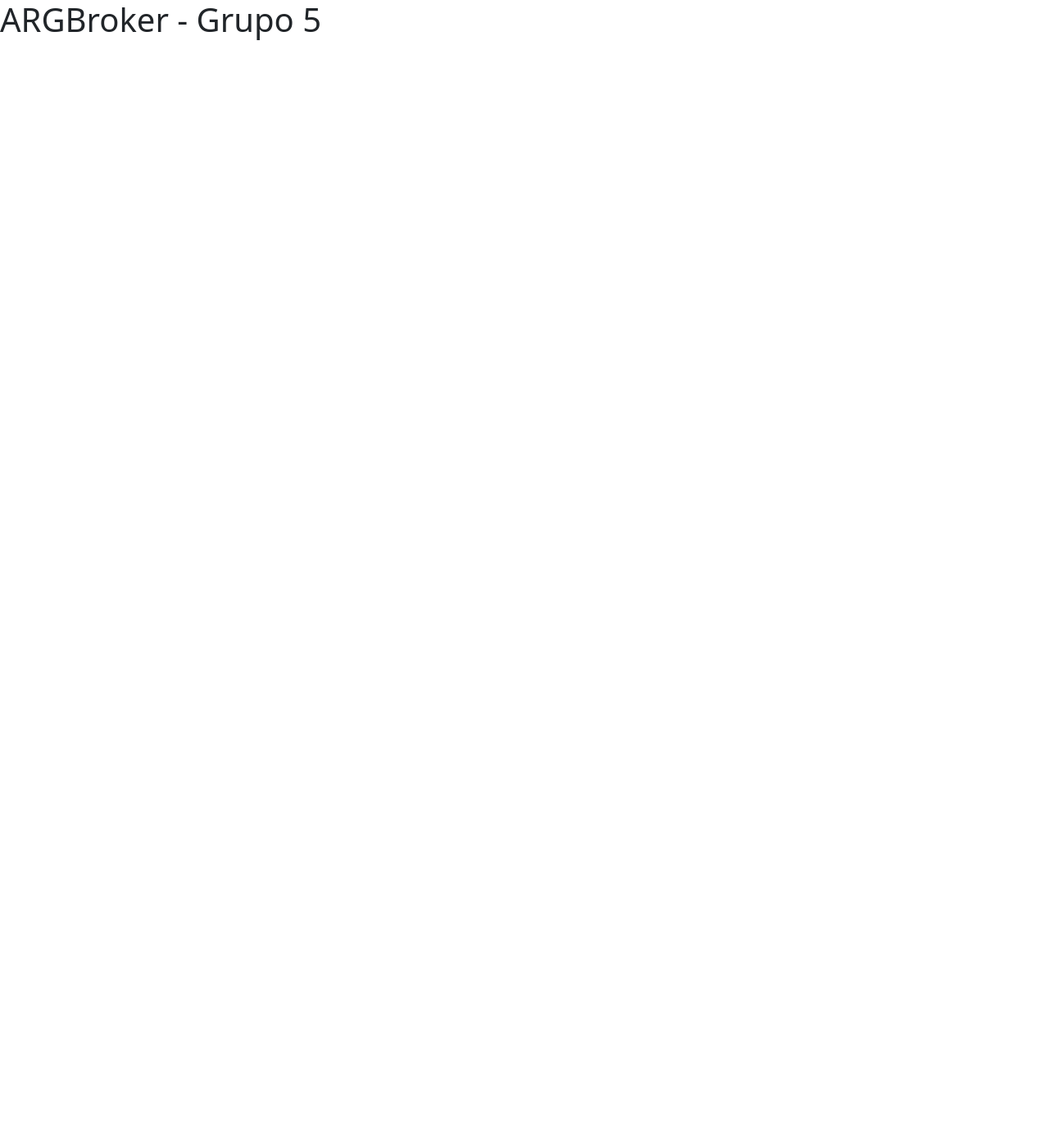
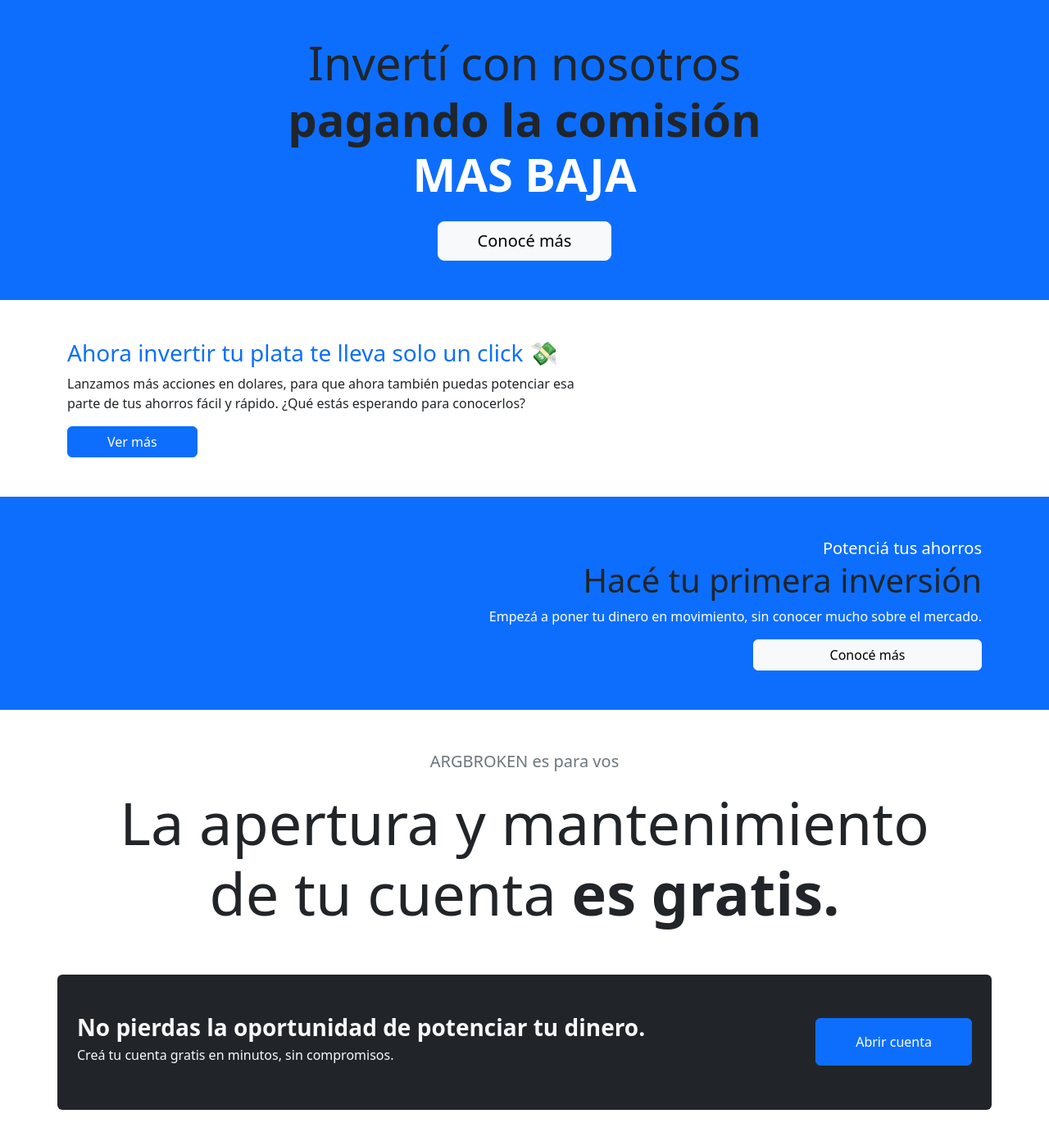
Before and after one commit to G5-ISPC2023/G5-ISPC2023, an Angular app in the folder frontend/: page /home in a window 1280 px wide. Before the commit this address led to /. Shown: the top 1392 px of the page at 82% size. Before the commit the page ends 800 px from the top, so only its background shows below. Built offline with nearby package versions, Linux system fonts and the light colour scheme.

Commit message:
en base a lo que Matia creó. Añado lo faltante y llevo a angular la maqueta

```diff
--- a/frontend/src/app/app-routing.module.ts
+++ b/frontend/src/app/app-routing.module.ts
@@ -1,7 +1,11 @@
 import { NgModule } from '@angular/core';
 import { RouterModule, Routes } from '@angular/router';
+import { LandingPageComponent } from './pages/landing-page/landing-page.component';
 
-const routes: Routes = [];
+const routes: Routes = [
+  {path: '', redirectTo:'/home', pathMatch: 'full'},
+  {path: 'home', component: LandingPageComponent}
+];
 
 @NgModule({
   imports: [RouterModule.forRoot(routes)],
--- a/frontend/src/app/app.component.html
+++ b/frontend/src/app/app.component.html
@@ -1,3 +1,3 @@
-<h1>
-  ARGBroker - Grupo 5
-</h1>
+<main class="bg-primary">
+  <router-outlet></router-outlet>
+</main>
--- a/frontend/src/app/app.module.ts
+++ b/frontend/src/app/app.module.ts
@@ -3,6 +3,7 @@ import { BrowserModule } from '@angular/platform-browser';
 
 import { AppRoutingModule } from './app-routing.module';
 import { AppComponent } from './app.component';
+import { PagesModule } from './pages/pages.module';
 
 @NgModule({
   declarations: [
@@ -10,7 +11,8 @@ import { AppComponent } from './app.component';
   ],
   imports: [
     BrowserModule,
-    AppRoutingModule
+    AppRoutingModule,
+    PagesModule
   ],
   providers: [],
   bootstrap: [AppComponent]
--- /dev/null
+++ b/frontend/src/app/pages/landing-page/landing-page.component.html
@@ -0,0 +1,74 @@
+<section class="py-5">
+  <section>
+    <div class="text-center">
+      <h1 class="display-4 lh-1">Invertí con nosotros</h1>
+      <h1 class="display-4 fw-bold">pagando la comisión<br> <span class="text-white">MAS BAJA</span></h1>
+      <a href="#" class="btn btn-light btn-lg px-5 mt-3">Conocé más</a>
+    </div>
+  </section>
+
+  <section class="mt-5 py-5 bg-white">
+    <div class="container">
+
+
+      <h3 class="h3 text-primary fw-normal">
+        Ahora invertir tu plata te lleva solo un click 💸
+      </h3>
+      <p>
+        Lanzamos más acciones en dolares, para que ahora
+        también puedas potenciar esa <br />
+        parte de tus ahorros fácil y rápido. ¿Qué estás esperando para
+        conocerlos?
+      </p>
+      <a href="#" class="btn btn-primary px-5">Ver más</a>
+    </div>
+  </section>
+</section>
+
+<section class="bg-primary pb-5">
+  <div class="container text-end">
+    <p class="lead text-white fw-medium m-0">Potenciá tus ahorros</p>
+    <h3 class="display-6">
+      Hacé tu <strong>primera inversión</strong>
+    </h3>
+    <p class="text-white fw-normal">
+      Empezá a poner tu dinero en movimiento, sin conocer mucho sobre
+      el mercado.
+    </p>
+    <a href="#" class="btn btn-light w-25 fw-medium">
+      Conocé más
+    </a>
+  </div>
+</section>
+
+<section class="bg-white pb-5">
+
+  <div class="container py-5">
+    <div class="d-flex justify-content-center">
+      <div class="d-flex flex-column text-center">
+        <p class="lead text-secondary fw-medium">ARGBROKEN es para vos</p>
+        <h3 class="display-2 fw-normal">
+          La apertura y mantenimiento <br />
+          de tu cuenta
+          <strong class="">es gratis.</strong>
+        </h3>
+      </div>
+    </div>
+  </div>
+  <div class="container bg-dark text-light py-5 rounded">
+    <div class="container">
+      <div class="d-flex justify-content-between align-items-center">
+        <div class="d-flex flex-column">
+          <p class="fw-normal h3">
+            <strong>No pierdas la oportunidad de potenciar tu dinero.</strong>
+          </p>
+          <p class="fw-medium h6">
+            Creá tu cuenta gratis en minutos, sin compromisos.
+          </p>
+        </div>
+        <a href="#" class="btn btn-primary py-3 px-5">Abrir cuenta</a>
+      </div>
+    </div>
+  </div>
+
+</section>
```
Also changed, not shown: frontend/src/app/pages/landing-page/landing-page.component.ts (added, +10 -0 lines), frontend/src/app/pages/pages.module.ts (added, +18 -0 lines), frontend/src/app/pages/landing-page/landing-page.component.css (added), 1 other file (tests, documents, lock files or other folders).
